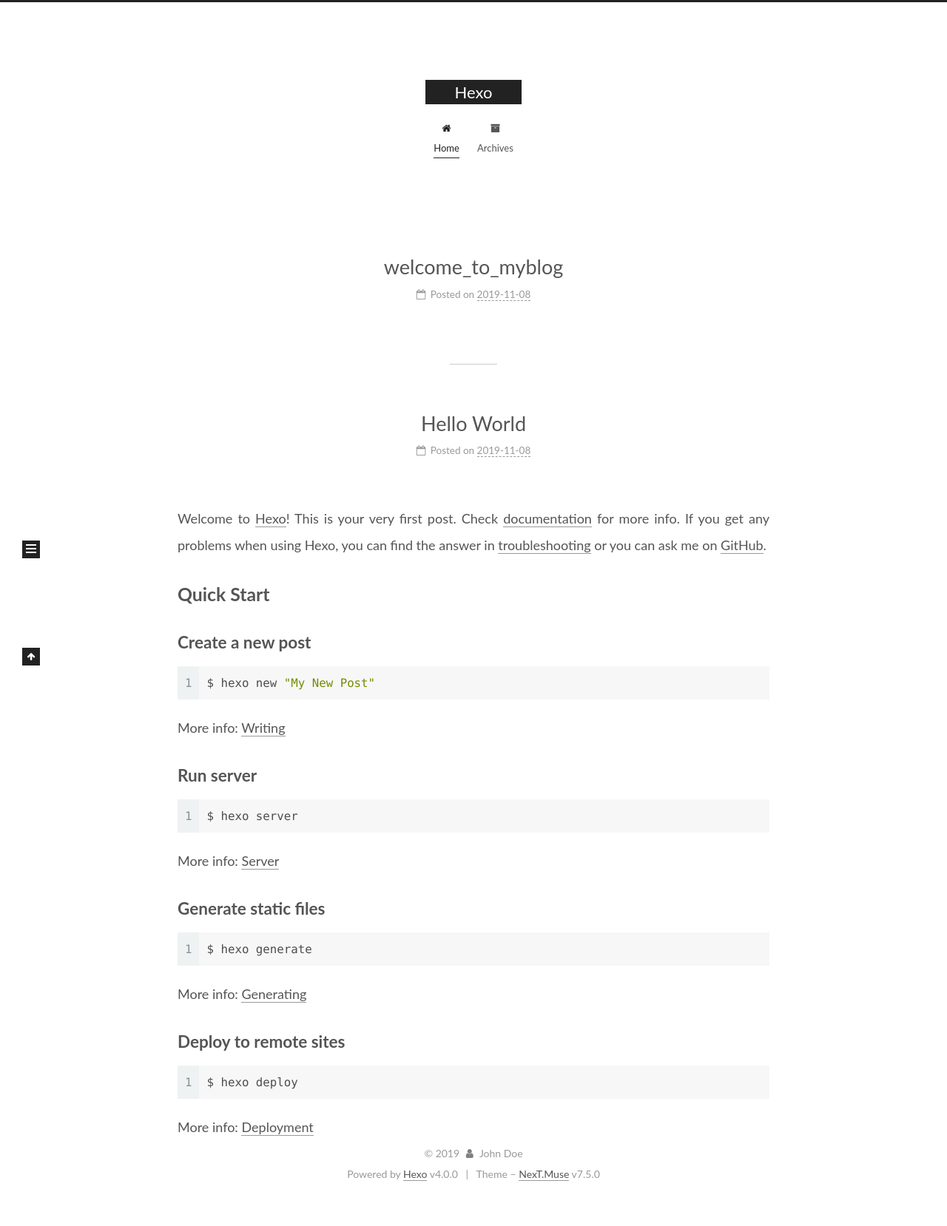
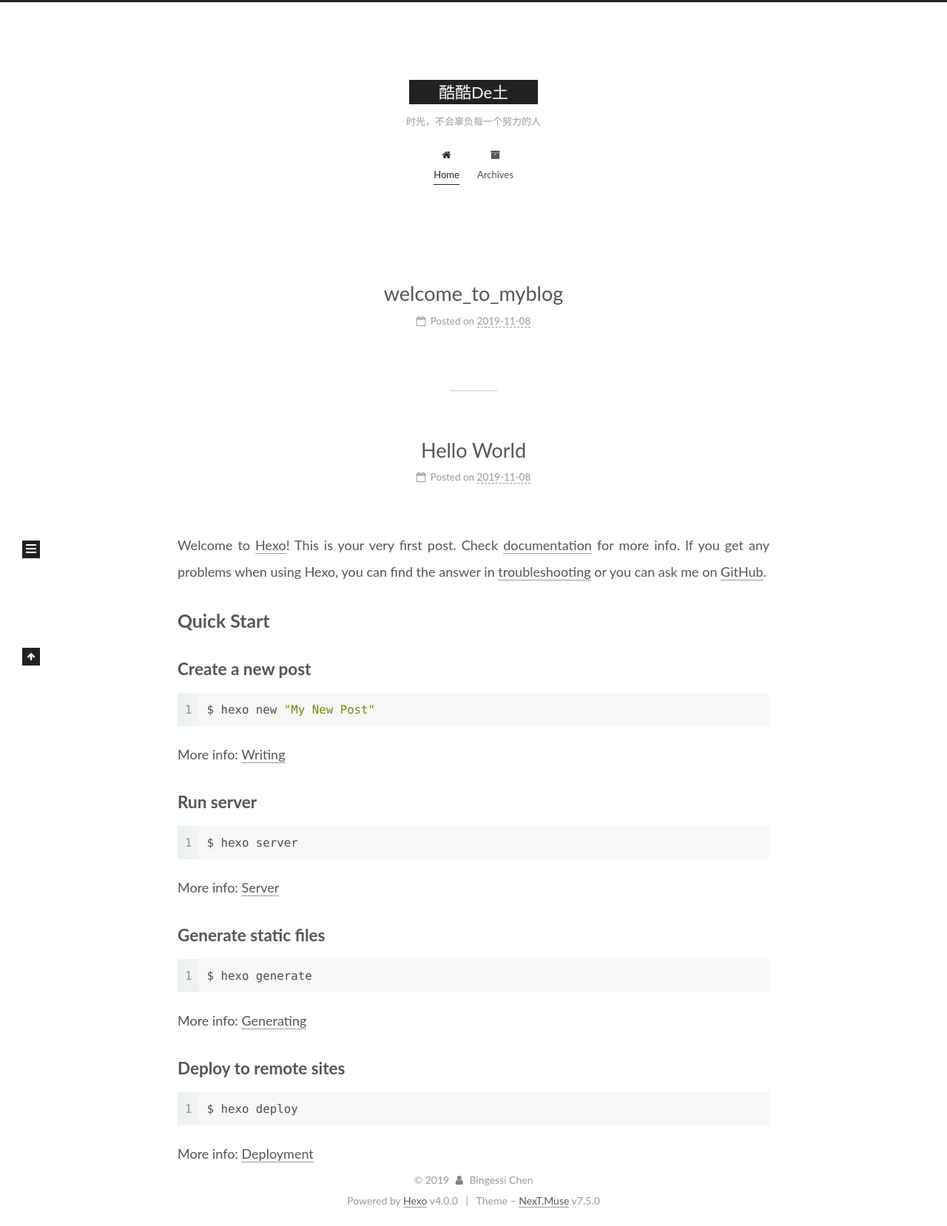
Before and after one commit to ChenBingessi/ChenBingessi.github.io, a plain HTML site: page index.html in a window 1280 px wide. Shown: the whole page at 74% size. Before the commit the page ends 1622 px from the top, so only its background shows below. Drawn offline with Linux system fonts and the light colour scheme.

Commit message:
Site updated: 2019-11-08 15:19:52

```diff
--- a/css/main.css
+++ b/css/main.css
@@ -1146,7 +1146,7 @@ pre .javascript .function {
 }
 .links-of-author a::before,
 .links-of-author span.exturl::before {
-  background: #c2d0ff;
+  background: #ffedab;
   border-radius: 50%;
   content: ' ';
   display: inline-block;
--- a/index.html
+++ b/index.html
@@ -9,7 +9,7 @@
   <link rel="icon" type="image/png" sizes="32x32" href="/images/favicon-32x32-next.png">
   <link rel="icon" type="image/png" sizes="16x16" href="/images/favicon-16x16-next.png">
   <link rel="mask-icon" href="/images/logo.svg" color="#222">
-  <link rel="alternate" href="/atom.xml" title="Hexo" type="application/atom+xml">
+  <link rel="alternate" href="/atom.xml" title="酷酷De土" type="application/atom+xml">
 
 <link rel="stylesheet" href="/css/main.css">
 
@@ -51,10 +51,12 @@
   };
 </script>
 
-  <meta property="og:type" content="website">
-<meta property="og:title" content="Hexo">
+  <meta name="description" content="一路有你，风雨无悔。">
+<meta property="og:type" content="website">
+<meta property="og:title" content="酷酷De土">
 <meta property="og:url" content="http:&#x2F;&#x2F;yoursite.com&#x2F;index.html">
-<meta property="og:site_name" content="Hexo">
+<meta property="og:site_name" content="酷酷De土">
+<meta property="og:description" content="一路有你，风雨无悔。">
 <meta property="og:locale" content="en">
 <meta name="twitter:card" content="summary">
 
@@ -72,7 +74,7 @@
   };
 </script>
 
-  <title>Hexo</title>
+  <title>酷酷De土</title>
 
 
 
@@ -116,10 +118,11 @@
     <div>
       <a href="/" class="brand" rel="start">
         <span class="logo-line-before"><i></i></span>
-        <span class="site-title">Hexo</span>
+        <span class="site-title">酷酷De土</span>
         <span class="logo-line-after"><i></i></span>
       </a>
     </div>
+        <p class="site-subtitle">时光，不会辜负每一个努力的人</p>
   </div>
 
   <div class="site-nav-toggle">
@@ -175,12 +178,12 @@
 
     <span hidden itemprop="author" itemscope itemtype="http://schema.org/Person">
       <meta itemprop="image" content="/images/avatar.gif">
-      <meta itemprop="name" content="John Doe">
-      <meta itemprop="description" content="">
+      <meta itemprop="name" content="Bingessi Chen">
+      <meta itemprop="description" content="一路有你，风雨无悔。">
     </span>
 
     <span hidden itemprop="publisher" itemscope itemtype="http://schema.org/Organization">
-      <meta itemprop="name" content="Hexo">
+      <meta itemprop="name" content="酷酷De土">
     </span>
       <header class="post-header">
         <h1 class="post-title" itemprop="name headline">
@@ -232,12 +235,12 @@
 
     <span hidden itemprop="author" itemscope itemtype="http://schema.org/Person">
       <meta itemprop="image" content="/images/avatar.gif">
-      <meta itemprop="name" content="John Doe">
-      <meta itemprop="description" content="">
+      <meta itemprop="name" content="Bingessi Chen">
+      <meta itemprop="description" content="一路有你，风雨无悔。">
     </span>
 
     <span hidden itemprop="publisher" itemscope itemtype="http://schema.org/Organization">
-      <meta itemprop="name" content="Hexo">
+      <meta itemprop="name" content="酷酷De土">
     </span>
       <header class="post-header">
         <h1 class="post-title" itemprop="name headline">
@@ -331,10 +334,10 @@
 
       <div class="site-overview-wrap sidebar-panel">
         <div class="site-author motion-element" itemprop="author" itemscope itemtype="http://schema.org/Person">
-  <img class="site-author-image" itemprop="image" alt="John Doe"
+  <img class="site-author-image" itemprop="image" alt="Bingessi Chen"
     src="/images/avatar.gif">
-  <p class="site-author-name" itemprop="name">John Doe</p>
-  <div class="site-description" itemprop="description"></div>
+  <p class="site-author-name" itemprop="name">Bingessi Chen</p>
+  <div class="site-description" itemprop="description">一路有你，风雨无悔。</div>
 </div>
 <div class="site-state-wrap motion-element">
   <nav class="site-state">
@@ -376,7 +379,7 @@
   <span class="with-love">
     <i class="fa fa-user"></i>
   </span>
-  <span class="author" itemprop="copyrightHolder">John Doe</span>
+  <span class="author" itemprop="copyrightHolder">Bingessi Chen</span>
 </div>
   <div class="powered-by">Powered by <a href="https://hexo.io/" class="theme-link" rel="noopener" target="_blank">Hexo</a> v4.0.0
   </div>
```
Also changed, not shown: 2019/11/08/hello-world/index.html (+12 -11 lines), 2019/11/08/welcome-to-myblog/index.html (+15 -12 lines), archives/2019/11/index.html (+13 -10 lines), archives/2019/index.html (+13 -10 lines), archives/index.html (+13 -10 lines).
